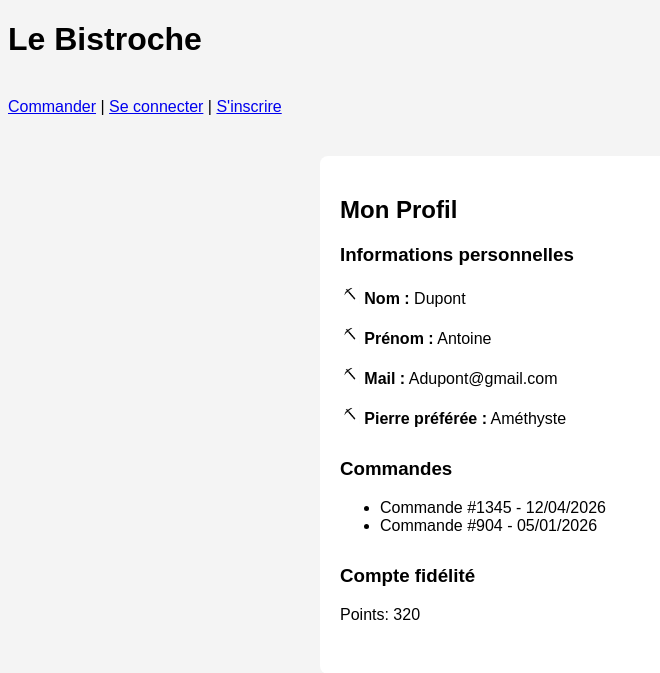
After one commit to LeRedBunny/Creative-Yumland, a PHP site: page /Profil.html in a window 1280 px wide. The commit adds this page. Shown: the top 673 px of the page, without its empty margins (0-660 px from the left). Run offline with PHP 8.4, Linux system fonts and the light colour scheme.

Commit message:
Add files via upload

```diff
--- /dev/null
+++ b/Profil.html
@@ -0,0 +1,76 @@
+<!DOCTYPE html>
+<html lang="en">
+<head>
+    <meta charset="UTF-8">
+    <meta name="viewport" content="width=device-width, initial-scale=1.0">
+    <title>Le Bistroche-Profil</title>
+    <link rel="stylesheet" href="profil.css">
+</head>
+<body>
+    <header>
+        <div> <h1> Le Bistroche </h1> </div> <br/>
+        <div>
+            <a href="carte.html">Commander</a>
+            <span> | </span>
+            <a href="connexion.html">Se connecter</a>
+            <span> | </span>
+            <a href="inscription.html">S'inscrire</a>
+        </div>
+    </header>
+
+<section class="profil">
+
+  <h2>Mon Profil</h2>
+    <div class="bloc">
+        <h3>
+            Informations personnelles
+        </h3>
+    <!-- Info persos -->
+    <div class="bloc">
+        <p>
+            <label for="edit1" class="edit-btn">
+                <img src="Pickaxe.png" height="20px"/>
+            </label>
+            <input type="checkbox" id="edit1" class="toggle-edit">
+            <strong>Nom :</strong> Dupont
+        </p>
+        <p>
+            <label for="edit1" class="edit-btn">
+                <img src="Pickaxe.png" height="20px"/>
+            </label>
+            <input type="checkbox" id="edit1" class="toggle-edit">
+            <strong>Prénom :</strong> Antoine
+        </p>
+        <p>
+            <label for="edit1" class="edit-btn">
+                <img src="Pickaxe.png" height="20px"/>
+            </label>
+            <input type="checkbox" id="edit1" class="toggle-edit">
+            <strong>Mail :</strong> Adupont@gmail.com
+        </p>
+        <p>
+            <label for="edit1" class="edit-btn">
+                <img src="Pickaxe.png" height="20px"/>
+            </label>
+            <input type="checkbox" id="edit1" class="toggle-edit">
+            <strong>Pierre préférée :</strong> Améthyste
+        </p>
+    </div>
+    <!--Commandes-->
+    <div class="bloc">
+        <h3>Commandes</h3>
+        <ul>
+            <li>Commande #1345 - 12/04/2026</li>
+            <li>Commande #904 - 05/01/2026</li>
+        </ul>
+    </div>
+    <!-- Fidélité-->
+    <div class="bloc">
+        <h3>Compte fidélité</h3>
+        <p>Points: 320</p>
+    </div>
+
+</section>
+
+</body>
+</html>
--- /dev/null
+++ b/profil.css
@@ -0,0 +1,40 @@
+
+body {
+  font-family: Arial, sans-serif;
+  background-color: #f4f4f4;
+}
+
+.profil {
+  width: 600px;
+  margin: 40px auto;
+  background: white;
+  padding: 20px;
+  border-radius: 8px;
+}
+
+.bloc {
+  margin-bottom: 30px;
+}
+
+h3 {
+  display: flex;
+  justify-content: space-between;
+  align-items: center;
+}
+
+
+.toggle-edit {
+  display: none; /* Cache la checkbox */
+}
+
+
+.edit-btn {
+  cursor: pointer;
+  color: #3498db;
+}
+
+textarea, input {
+  width: 100%;
+  margin-bottom: 10px;
+  padding: 5px;
+}
```
Also changed, not shown: carte.css (+23 -5 lines), carte.html (+32 -2 lines), style.css (+11 -3 lines), Pickaxe.png (added).
